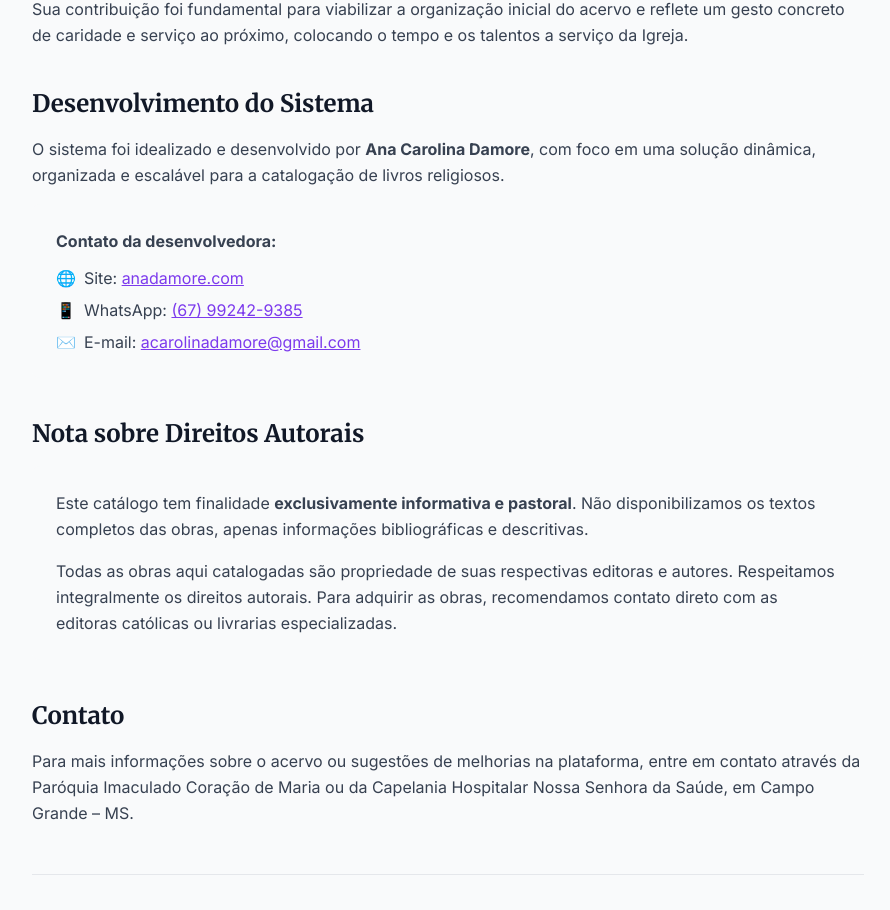
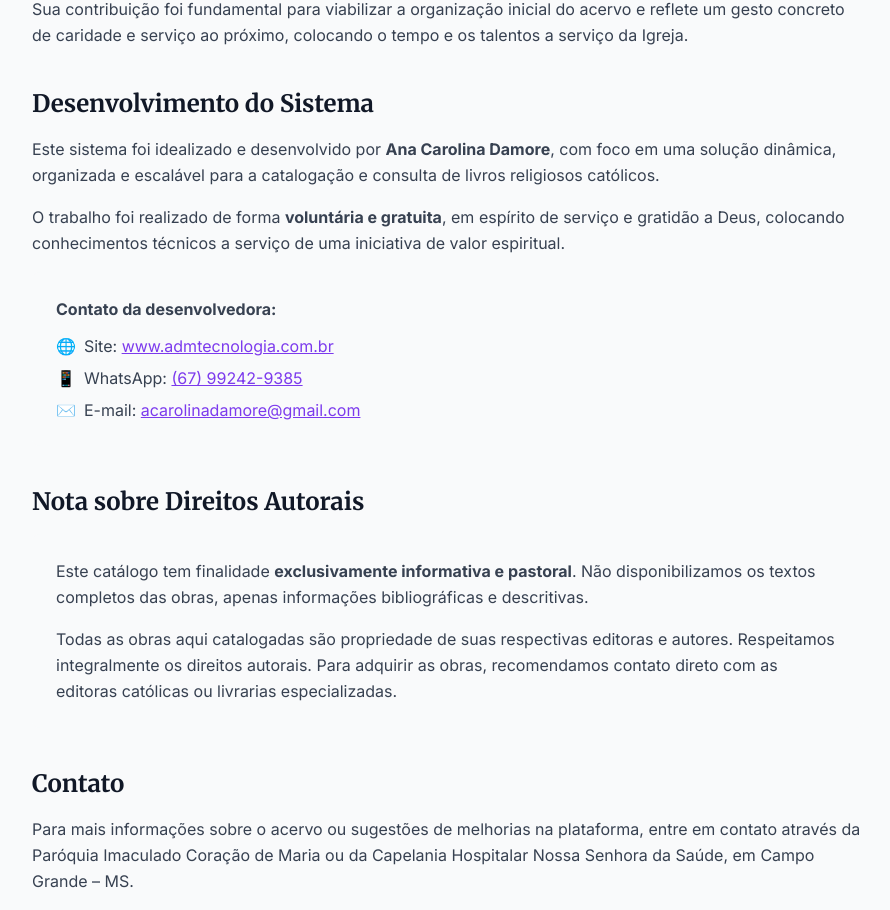
Before and after one commit to acarolinadamore/catalogo-livros-catolicos-frontend, a React (Vite) app: page /sobre in a window 1280 px wide. Shown: the part 1557-2467 px from the top of the page, without its empty margins (192-1082 px from the left). Built offline with nearby package versions, Linux system fonts and the light colour scheme; no server answers.

Commit message:
Atualizar seção Desenvolvimento do Sistema - enfatizar trabalho voluntário e atualizar site

```diff
--- a/src/pages/About.jsx
+++ b/src/pages/About.jsx
@@ -124,8 +124,13 @@ function About() {
             Desenvolvimento do Sistema
           </h2>
           <p className="text-gray-700 leading-relaxed mb-4">
-            O sistema foi idealizado e desenvolvido por <strong>Ana Carolina Damore</strong>, com foco
-            em uma solução dinâmica, organizada e escalável para a catalogação de livros religiosos.
+            Este sistema foi idealizado e desenvolvido por <strong>Ana Carolina Damore</strong>, com foco
+            em uma solução dinâmica, organizada e escalável para a catalogação e consulta de livros religiosos
+            católicos.
+          </p>
+          <p className="text-gray-700 leading-relaxed mb-4">
+            O trabalho foi realizado de forma <strong>voluntária e gratuita</strong>, em espírito de serviço
+            e gratidão a Deus, colocando conhecimentos técnicos a serviço de uma iniciativa de valor espiritual.
           </p>
           <div className="bg-gray-50 rounded-lg p-6">
             <p className="text-gray-700 leading-relaxed mb-3">
@@ -134,7 +139,7 @@ function About() {
             <div className="space-y-2 text-gray-700">
               <p className="flex items-center">
                 <span className="mr-2">🌐</span>
-                <span>Site: <a href="https://anadamore.com" target="_blank" rel="noopener noreferrer" className="text-primary-600 hover:text-primary-700 underline">anadamore.com</a></span>
+                <span>Site: <a href="https://www.admtecnologia.com.br" target="_blank" rel="noopener noreferrer" className="text-primary-600 hover:text-primary-700 underline">www.admtecnologia.com.br</a></span>
               </p>
               <p className="flex items-center">
                 <span className="mr-2">📱</span>
```
